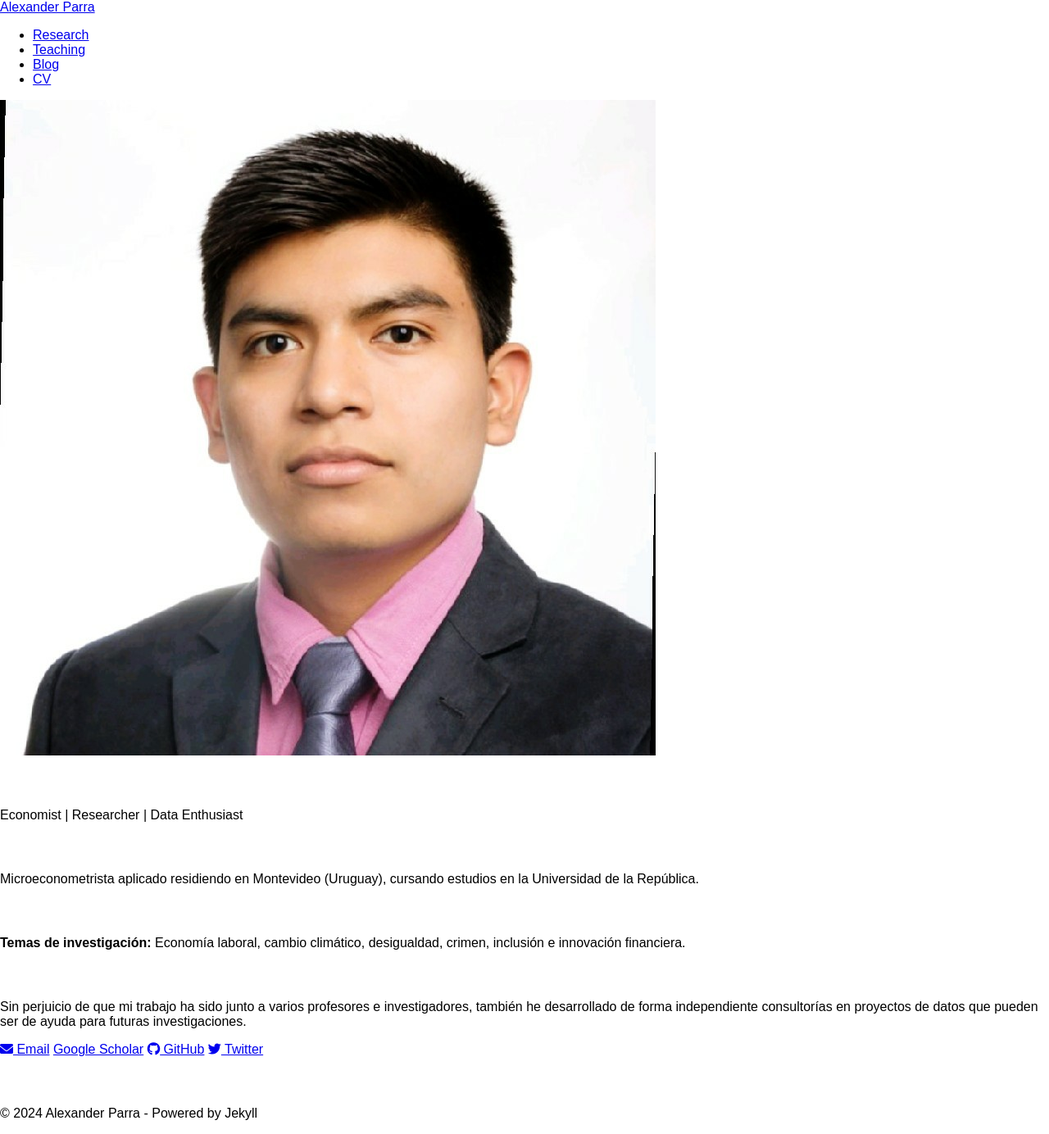
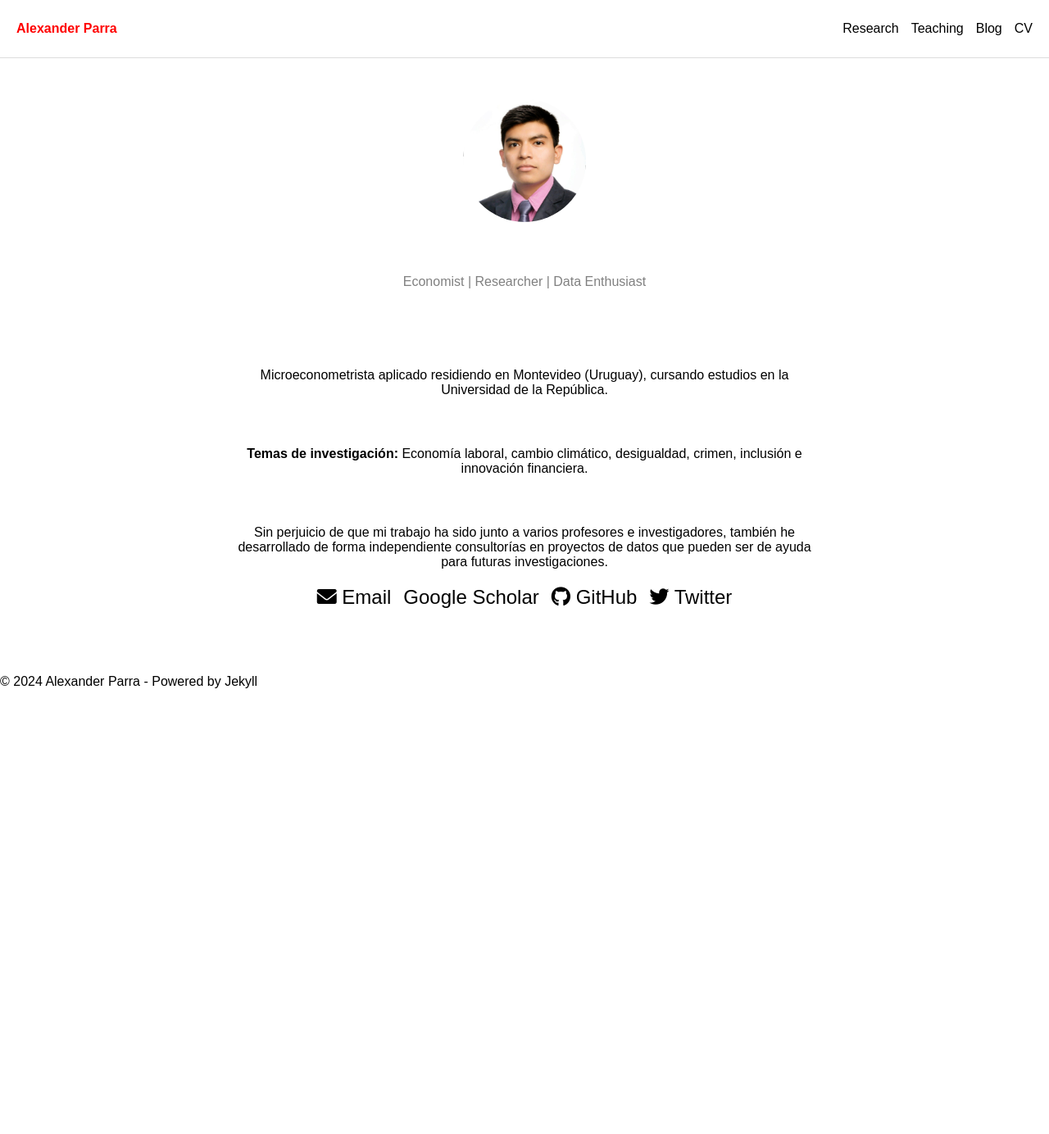
Before and after one commit to aparrani/aparrani.github.io, a Jekyll site: the page built from index.md, in a window 1280 px wide. Shown: the whole page at 82% size. Built offline with Jekyll 4.4.1, drawn with Linux system fonts in a browser that asks for light colours; a style sheet for code colours, icons or effects is not loaded; after the commit the page ends 900 px from its top, so only the background shows below that.

Commit message:
Update style.css

```diff
--- a/assets/css/style.css
+++ b/assets/css/style.css
@@ -1,3 +1,94 @@
+
+
+body {
+    font-family: Arial, sans-serif;
+    margin: 0;
+    padding: 0;
+}
+
+nav {
+    display: flex;
+    justify-content: space-between;
+    align-items: center;
+    padding: 10px 20px;
+    background-color: #fff;
+    border-bottom: 1px solid #ddd;
+}
+
+.nav-left .home-link {
+    font-weight: bold;
+    color: red;
+    text-decoration: none;
+}
+
+.nav-right ul {
+    list-style: none;
+    display: flex;
+    gap: 15px;
+}
+
+.nav-right ul li a {
+    text-decoration: none;
+    color: black;
+}
+
+.hero {
+    text-align: center;
+    margin-top: 50px;
+}
+
+.hero img {
+    width: 150px;
+    border-radius: 50%;
+}
+
+.hero h1 {
+    font-size: 24px;
+    font-weight: bold;
+}
+
+.hero p {
+    font-size: 16px;
+    color: gray;
+}
+
+/* ✅ Nueva clase para centrar el contenido */
+.center-content {
+    text-align: center;
+    max-width: 700px;
+    margin: 0 auto;
+    padding: 20px;
+}
+
+/* ✅ Estilos para los iconos de redes sociales */
+.social-icons {
+    display: flex;
+    justify-content: center;
+    gap: 15px;
+    margin-top: 20px;
+}
+
+.social-icons a {
+    text-decoration: none;
+    font-size: 24px;
+    color: black;
+    transition: color 0.3s ease;
+}
+
+.social-icons a:hover {
+    color: red; /* Cambia el color al pasar el mouse */
+}
+
+
+
+
+
+
+
+
+
+
+
 /* Oculta el título del repositorio */
 h1 {
     display: none;
```
